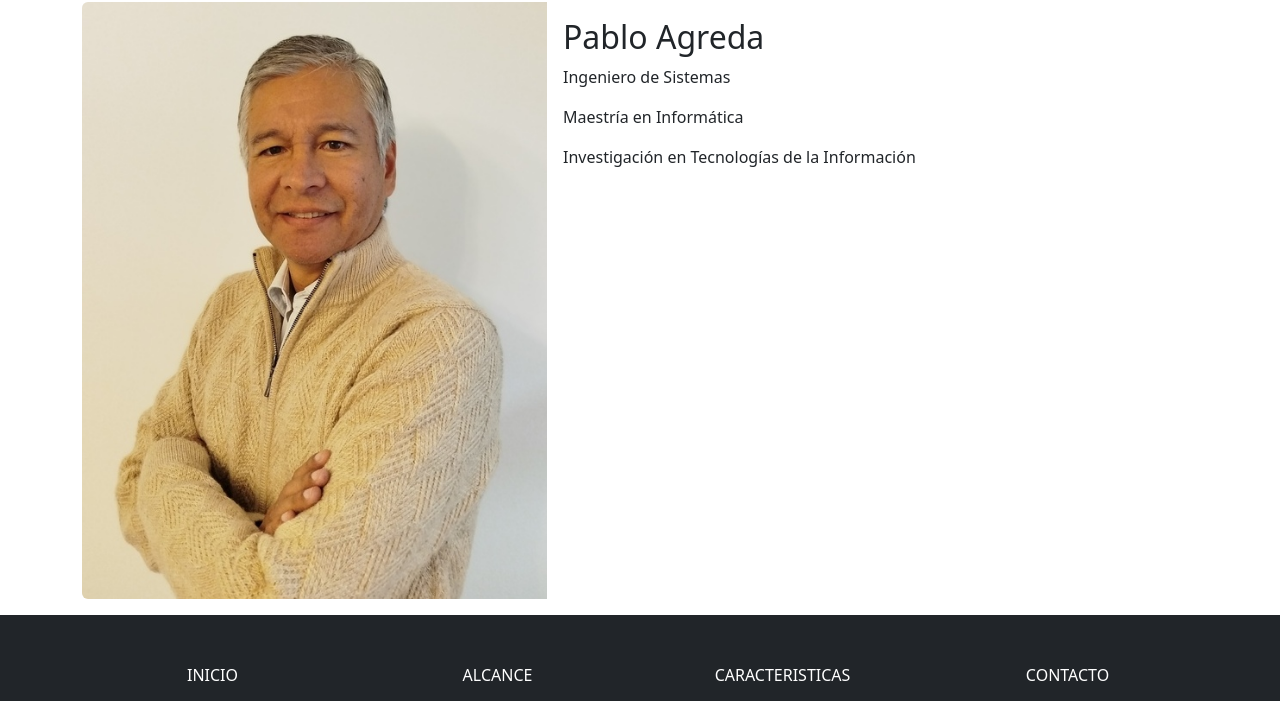
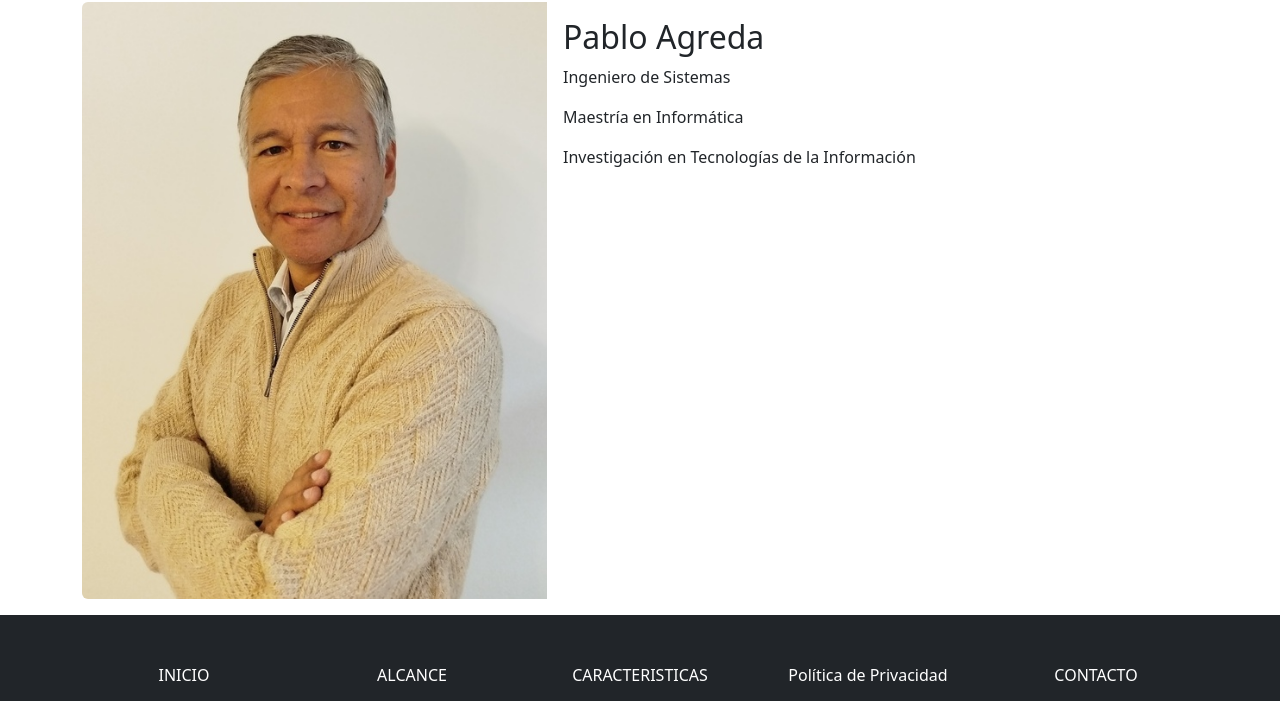
Before and after one commit to pagreda/PaginaWebBOT911, a plain HTML site: page index.html in a window 1280 px wide. Shown: the part 2470-3171 px from the top of the page. Drawn offline with nearby package versions, Linux system fonts and the light colour scheme.

Commit message:
PoliticaPrivacidad

```diff
--- a/index.html
+++ b/index.html
@@ -209,6 +209,7 @@
             <div class="col"><a href="#" class="text-decoration-none text-white">INICIO</a></div>
             <div class="col"><a href="#alcance" class="text-decoration-none text-white">ALCANCE</a></div>
             <div class="col"><a href="#caracteristicas" class="text-decoration-none text-white">CARACTERISTICAS</a></div>
+            <div class="col"><a href="/politica.html" class="text-decoration-none text-white">Política de Privacidad</a></div>
             <div class="col"><p>CONTACTO</p><i class="bi bi-envelope"> pagreda@outlook.com.pe</i></br>
               <i class="bi bi-telephone"> +51 998143446</i></br>
               <a href="https://www.linkedin.com/in/pabloagreda" class="text-decoration-none text-white"><i class="bi bi-linkedin"></i></div>
```
Also changed, not shown: politica.html (added, +1 -0 lines).
